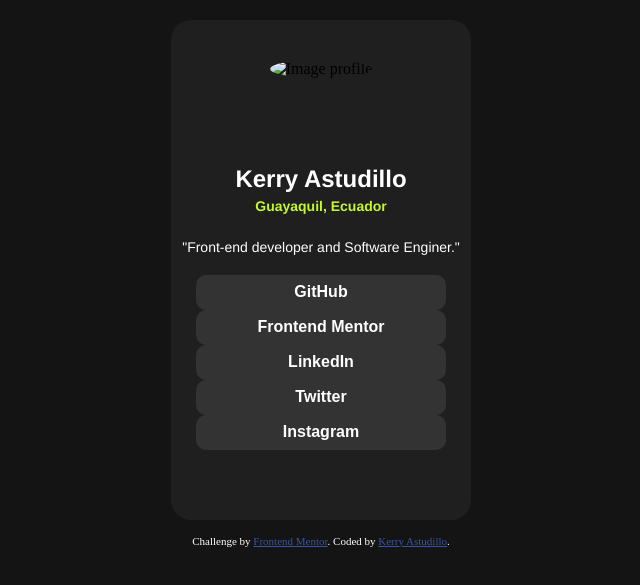
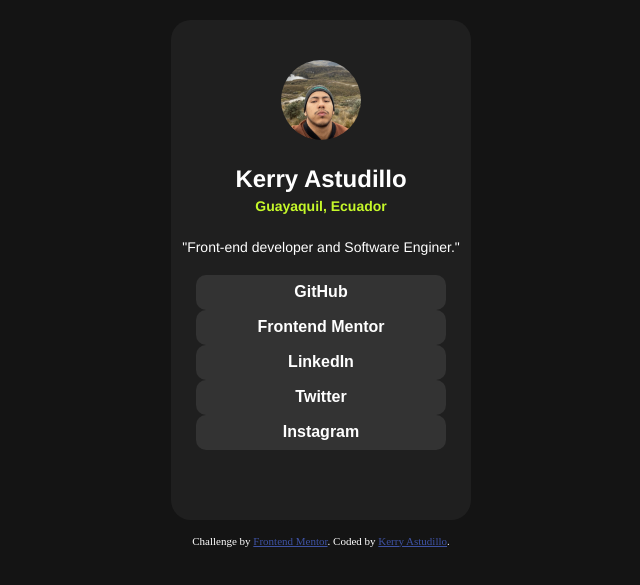
Before and after one commit to KerryAstudillo/Links-de-Perfil-Social, a plain HTML site: page index.html in a window 1280 px wide. Shown: the part 117-702 px from the top of the page, without its empty margins (319-959 px from the left). Drawn offline with Linux system fonts and the light colour scheme.

Commit message:
Update index.html
actualización ruta de imagen del perfil

```diff
--- a/index.html
+++ b/index.html
@@ -19,7 +19,7 @@
   <div class="main_container">
     <section class="profile_section">
       <div class="profile_image">
-        <img src="./assets/images/KerryNormal.jpg"
+        <img src="images/KerryNormal.jpg"
               alt="Image profile">
       </div>
       <h2>Kerry Astudillo</h2>
```
